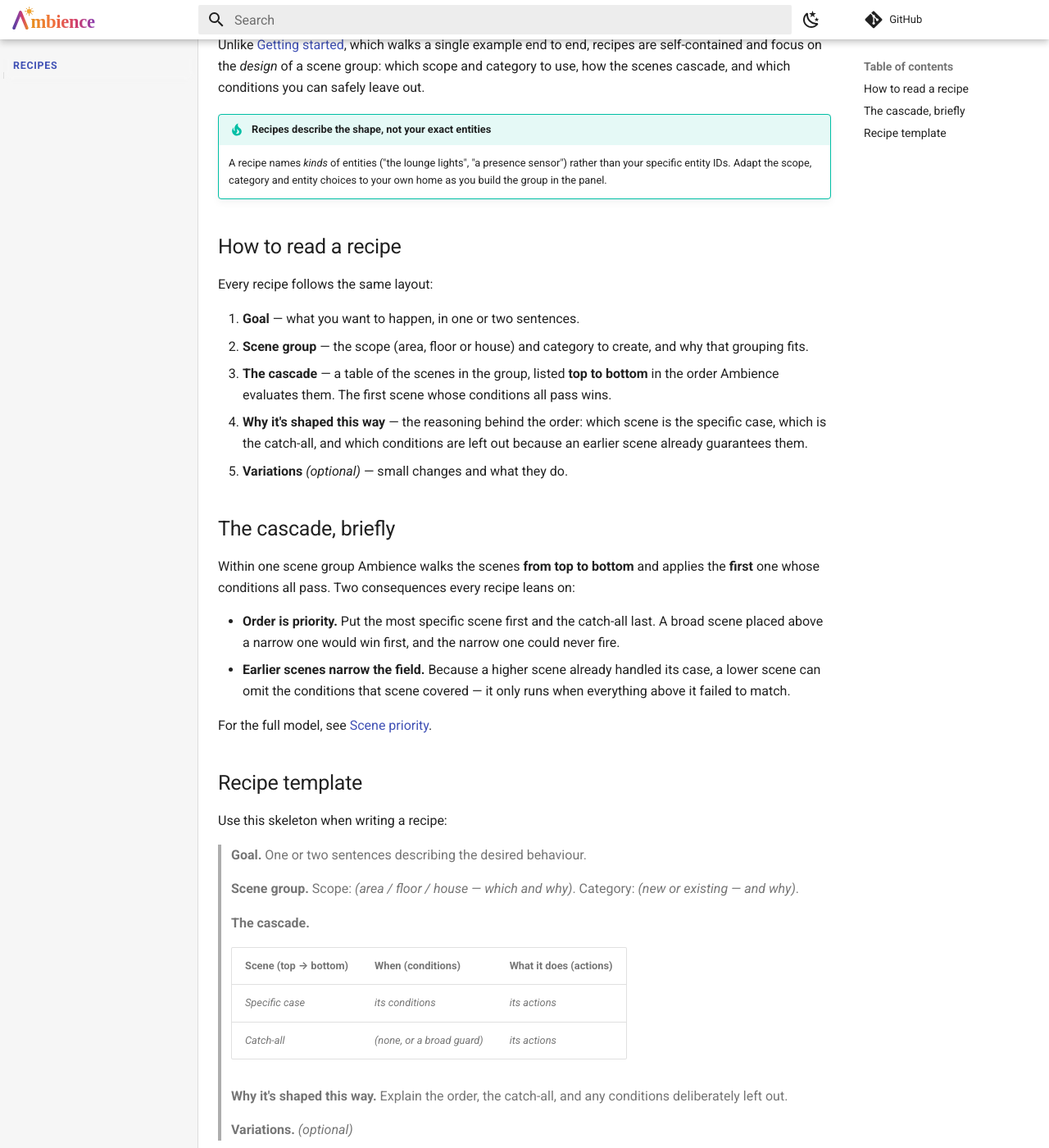
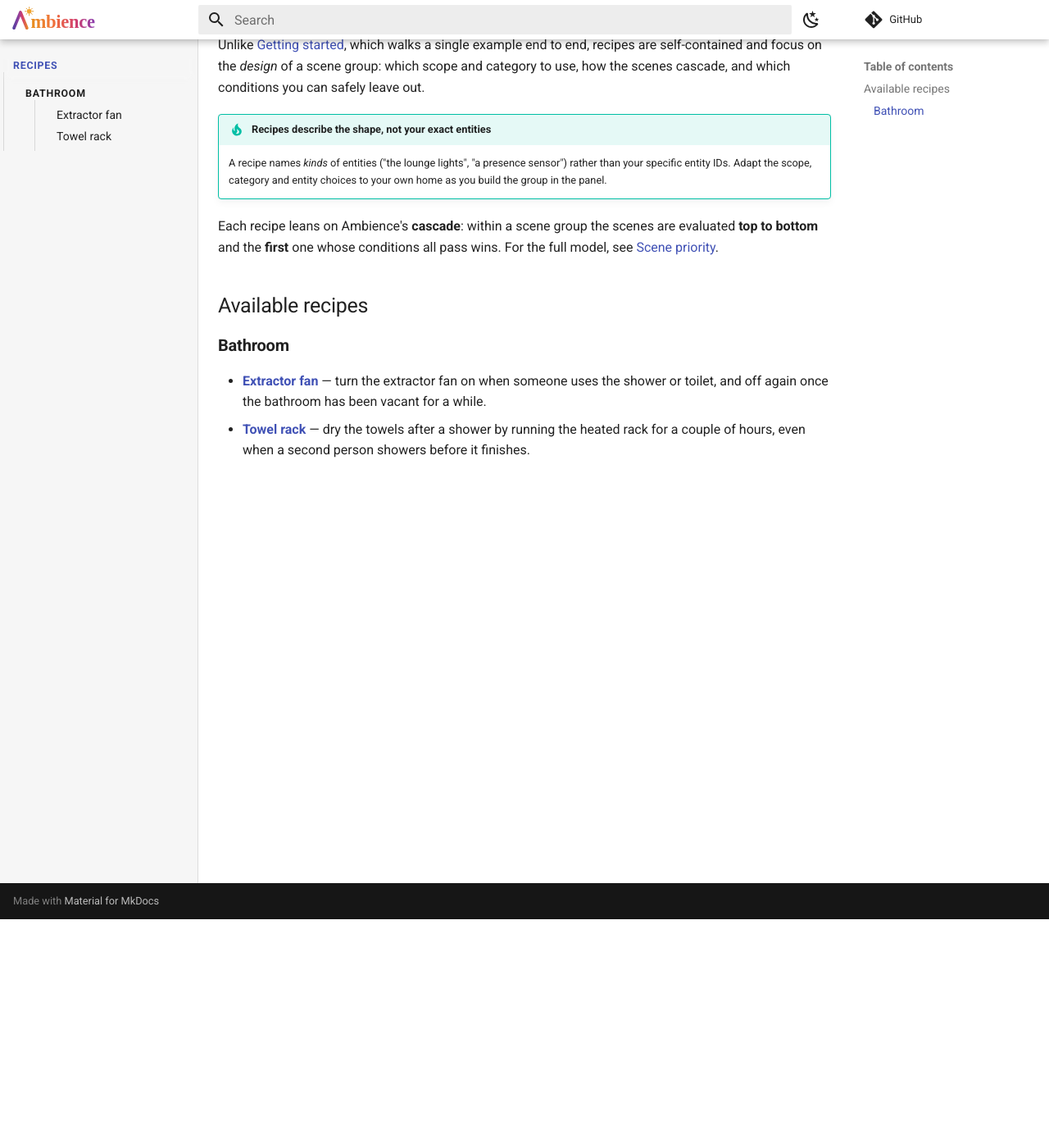
Before and after one commit to clintongormley/ambience, an MkDocs documentation site: the page built from docs/recipes/index.md, in a window 1280 px wide and 1400 px high, scrolled down 279 px. Shown: the whole window at 82% size. Built offline with MkDocs 1.6.1 and Material for MkDocs 9.7.7, drawn with Linux system fonts in a browser that asks for light colours; comment, search, counter and statistics services are not loaded; some of the changed text lies outside the part shown.

Commit message:
docs: add bathroom recipes for the extractor fan and towel rack
Wire the two draft recipes into the site: register them under a Bathroom
subsection in the Recipes nav, and turn the Recipes index into a catalogue
of available recipes rather than an abstract layout template. Ignore
.DS_Store so macOS cruft stops showing up in git status.

```diff
--- a/docs/recipes/index.md
+++ b/docs/recipes/index.md
@@ -16,56 +16,18 @@ conditions you can safely leave out.
     rather than your specific entity IDs. Adapt the scope, category and entity
     choices to your own home as you build the group in the panel.
 
-## How to read a recipe
-
-Every recipe follows the same layout:
-
-1. **Goal** — what you want to happen, in one or two sentences.
-1. **Scene group** — the scope (area, floor or house) and category to create,
-    and why that grouping fits.
-1. **The cascade** — a table of the scenes in the group, listed **top to
-    bottom** in the order Ambience evaluates them. The first scene whose
-    conditions all pass wins.
-1. **Why it's shaped this way** — the reasoning behind the order: which scene is
-    the specific case, which is the catch-all, and which conditions are left
-    out because an earlier scene already guarantees them.
-1. **Variations** *(optional)* — small changes and what they do.
-
-## The cascade, briefly
-
-Within one scene group Ambience walks the scenes **from top to bottom** and
-applies the **first** one whose conditions all pass. Two consequences every
-recipe leans on:
-
-- **Order is priority.** Put the most specific scene first and the catch-all
-    last. A broad scene placed above a narrow one would win first, and the
-    narrow one could never fire.
-- **Earlier scenes narrow the field.** Because a higher scene already handled
-    its case, a lower scene can omit the conditions that scene covered — it only
-    runs when everything above it failed to match.
-
-For the full model, see
+Each recipe leans on Ambience's **cascade**: within a scene group the scenes are
+evaluated **top to bottom** and the **first** one whose conditions all pass
+wins. For the full model, see
 [Scene priority](../getting-started/step-6-scene-priority.md).
 
-## Recipe template
+## Available recipes
 
-Use this skeleton when writing a recipe:
+### Bathroom
 
-> **Goal.** One or two sentences describing the desired behaviour.
->
-> **Scene group.** Scope: *(area / floor / house — which and why)*. Category:
-> *(new or existing — and why)*.
->
-> **The cascade.**
->
-> | Scene (top → bottom) | When (conditions)          | What it does (actions) |
-> | -------------------- | -------------------------- | ---------------------- |
-> | *Specific case*      | *its conditions*           | *its actions*          |
-> | *Catch-all*          | *(none, or a broad guard)* | *its actions*          |
->
-> **Why it's shaped this way.** Explain the order, the catch-all, and any
-> conditions deliberately left out.
->
-> **Variations.** *(optional)*
-
-Recipes will be added here as they're written.
+- [**Extractor fan**](bathroom/fan.md) — turn the extractor fan on when someone
+    uses the shower or toilet, and off again once the bathroom has been vacant
+    for a while.
+- [**Towel rack**](bathroom/towel-rack.md) — dry the towels after a shower by
+    running the heated rack for a couple of hours, even when a second person
+    showers before it finishes.
--- a/mkdocs.yml
+++ b/mkdocs.yml
@@ -97,6 +97,9 @@ nav:
       - Reporting an issue: reference/reporting-an-issue.md
   - Recipes:
       - recipes/index.md
+      - Bathroom:
+          - Extractor fan: recipes/bathroom/fan.md
+          - Towel rack: recipes/bathroom/towel-rack.md
   - Developer:
       - developers/index.md
       - Architecture: developers/architecture.md
```
Also changed, not shown: docs/recipes/bathroom/fan.md (added, +38 -0 lines), docs/recipes/bathroom/towel-rack.md (added, +65 -0 lines), docs/recipes/images/bathroom/fan/person-in-shower-or-toilet.png (added), docs/recipes/images/bathroom/fan/vacant.png (added), docs/recipes/images/bathroom/towel-rack/block.png (added), docs/recipes/images/bathroom/towel-rack/bump-person-in-shower.png (added), docs/recipes/images/bathroom/towel-rack/person-in-shower.png (added), docs/recipes/images/bathroom/towel-rack/radiator-off.png (added), 1 other file.
